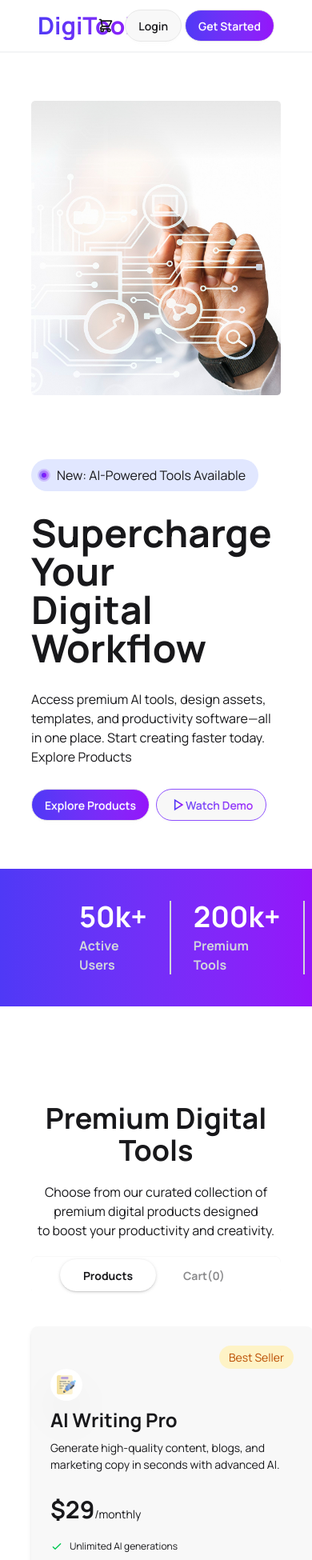
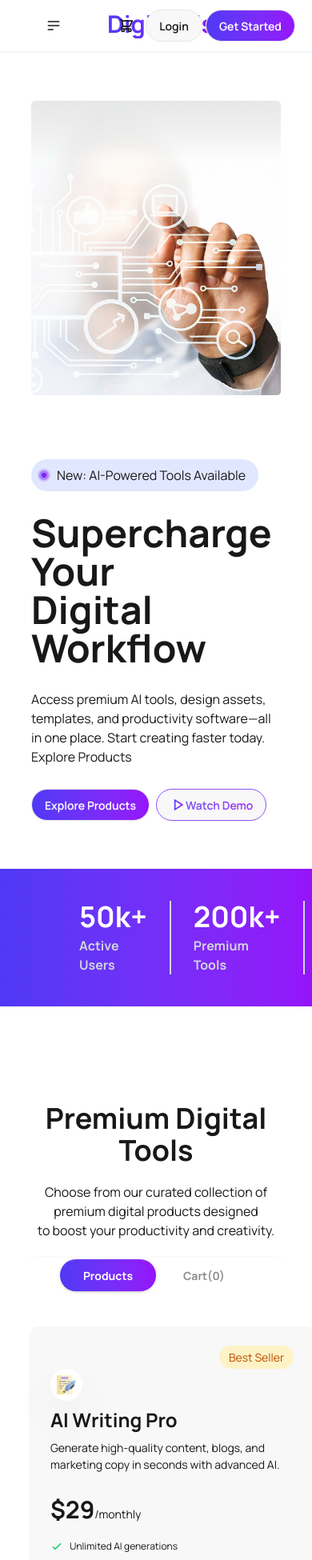
Before and after one commit to Nurul-Amin12/DigiTools-Platform, a React (Vite) app: page / in a window 390 px wide. Shown: the top 1950 px of the page at 80% size. Built offline with nearby package versions, Linux system fonts and the light colour scheme.

Commit message:
Navbar Dropdown option added & Toggle tabs Bg-Color added

```diff
--- a/src/Components/Models/Model.jsx
+++ b/src/Components/Models/Model.jsx
@@ -22,7 +22,7 @@
                 <input
                     type="radio"
                     name="my_tabs_1"
-                    className="tab rounded-full font-bold w-30"
+                    className={`tab rounded-full font-bold w-30 ${activeTab === "Products" ? "bg-linear-to-r from-[#4F39F6] to-[#9514FA] text-white" : ""}`}
                     aria-label="Products"
                     onClick={() => setActiveTab("Products")}
                     defaultChecked
@@ -30,7 +30,7 @@
                 <input
                     type="radio"
                     name="my_tabs_1"
-                    className="tab rounded-full font-bold w-30"
+                    className={`tab rounded-full font-bold w-30 ${activeTab === "Cart" ? "bg-linear-to-r from-[#4F39F6] to-[#9514FA] text-white" : ""}`}
                     onClick={() => setActiveTab("Cart")}
                     aria-label={carts.length === 0 ? "Cart(0)" : `Cart (${carts.length})`}
                 />
--- a/src/Components/Navbar/Navbar.jsx
+++ b/src/Components/Navbar/Navbar.jsx
@@ -4,12 +4,32 @@
 
     return (
     <>
-        <div className="navbar w-[80%] mx-auto">
-            <div className="navbar-start">
-                <div className="flex items-center gap-1 font-bold text-3xl">
-                <p className="bg-linear-to-r from-[#4F39F6] to-[#9514FA] bg-clip-text text-transparent">DigiTools</p>
+        <div className="navbar w-[80%] mx-auto flex justify-between">
+            <div className="flex items-start">
+                <div className="navbar-start lg:hidden">
+                    <div className="dropdown">
+                        <div tabIndex={0} role="button" className="btn btn-ghost btn-circle">
+                            <svg xmlns="http://www.w3.org/2000/svg" className="h-5 w-5" fill="none" viewBox="0 0 24 24" stroke="currentColor"> <path strokeLinecap="round" strokeLinejoin="round" strokeWidth="2" d="M4 6h16M4 12h16M4 18h7" /> </svg>
+                        </div>
+                        <ul
+                            tabIndex="-1"
+                            className="menu menu-sm dropdown-content bg-base-100 rounded-box z-1 mt-3 w-52 p-2 shadow">
+                            <li><a>Product</a></li>
+                            <li><a>Feature</a></li>
+                            <li><a>Pricing</a></li>
+                            <li><a>Testimonial</a></li>
+                            <li><a>FAQ</a></li>
+                        </ul>
+                    </div>
+                </div>
+
+                <div className="navbar-start">
+                    <div className="flex items-center gap-1 font-bold text-3xl">
+                    <p className="bg-linear-to-r from-[#4F39F6] to-[#9514FA] bg-clip-text text-transparent">DigiTools</p>
+                    </div>
                 </div>
             </div>
+
             <div className="navbar-center hidden lg:flex">
                 <ul className="menu menu-horizontal lg:gap-3 px-1 text-lg">
                 <li>
```
